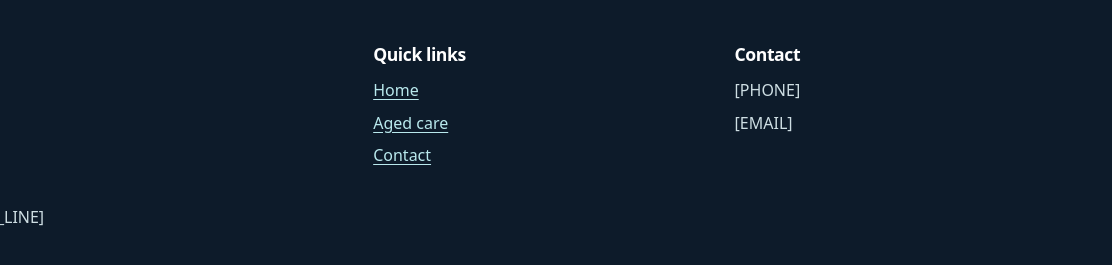
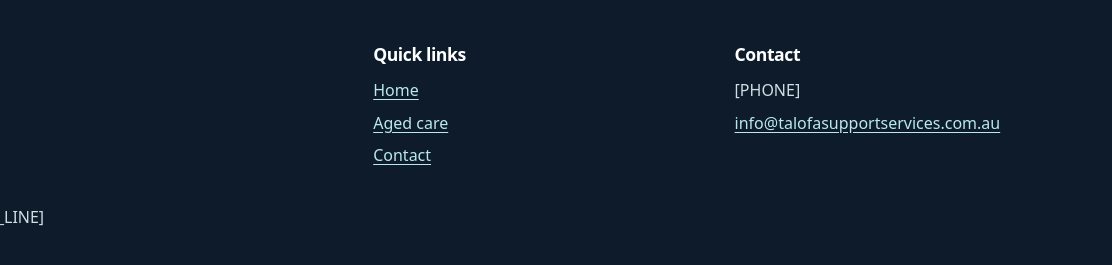
Before and after one commit to welcometothenextlevel/talofa, a plain HTML site: page ndis-services.html in a window 1280 px wide. Shown: the part 2002-2267 px from the top of the page, 168-1280 px from the left. Drawn offline with Linux system fonts and the light colour scheme.

Commit message:
Talofa website

```diff
--- a/assets/script.js
+++ b/assets/script.js
@@ -1,2 +1,2 @@
 const t=document.querySelector('.nav-toggle'),n=document.querySelector('.site-nav');if(t&&n){const c=()=>{t.setAttribute('aria-expanded','false');t.setAttribute('aria-label','Open navigation');n.classList.remove('open');document.body.classList.remove('nav-open')};t.addEventListener('click',()=>{const o=t.getAttribute('aria-expanded')==='true';t.setAttribute('aria-expanded',String(!o));t.setAttribute('aria-label',o?'Open navigation':'Close navigation');n.classList.toggle('open',!o);document.body.classList.toggle('nav-open',!o)});n.querySelectorAll('a').forEach(a=>a.addEventListener('click',c));addEventListener('resize',()=>{if(innerWidth>=928)c()})}document.querySelectorAll('[data-year]').forEach(e=>e.textContent=new Date().getFullYear());
-const f=document.querySelector('[data-github-contact]');if(f){f.addEventListener('submit',e=>{e.preventDefault();const d=new FormData(f),s=encodeURIComponent('Talofa website enquiry from '+(d.get('name')||'website visitor')),b=encodeURIComponent(['Name: '+(d.get('name')||''),'Phone: '+(d.get('phone')||''),'Email: '+(d.get('email')||''),'I am a: '+(d.get('type')||''),'','Message:',d.get('message')||''].join('\n'));location.href='mailto:[EMAIL]?subject='+s+'&body='+b})}
+const f=document.querySelector('[data-github-contact]');if(f){f.addEventListener('submit',e=>{e.preventDefault();const d=new FormData(f),s=encodeURIComponent('Talofa website enquiry from '+(d.get('name')||'website visitor')),b=encodeURIComponent(['Name: '+(d.get('name')||''),'Phone: '+(d.get('phone')||''),'Email: '+(d.get('email')||''),'I am a: '+(d.get('type')||''),'','Message:',d.get('message')||''].join('\n'));location.href='mailto:info@talofasupportservices.com.au?subject='+s+'&body='+b})}
--- a/ndis-services.html
+++ b/ndis-services.html
@@ -1,4 +1,4 @@
-<!doctype html><html lang="en-AU"><head><meta charset="utf-8"><meta name="viewport" content="width=device-width,initial-scale=1"><title>NDIS Disability Support Services | Talofa [SERVICE_AREA]</title><meta name="description" content="Explore NDIS disability support services in [SERVICE_AREA]."><meta property="og:title" content="NDIS Services | Talofa"><meta property="og:description" content="Support shaped around your goals."><meta property="og:type" content="website"><meta property="og:image" content="assets/logo.png"><link rel="stylesheet" href="assets/styles.css?v=4"><script src="assets/script.js?v=4" defer></script></head><body><a class="skip" href="#main">Skip to main content</a>
+<!doctype html><html lang="en-AU"><head><meta charset="utf-8"><meta name="viewport" content="width=device-width,initial-scale=1"><title>NDIS Disability Support Services | Talofa [SERVICE_AREA]</title><meta name="description" content="Explore NDIS disability support services in [SERVICE_AREA]."><meta property="og:title" content="NDIS Services | Talofa"><meta property="og:description" content="Support shaped around your goals."><meta property="og:type" content="website"><meta property="og:image" content="assets/logo.png"><link rel="stylesheet" href="assets/styles.css?v=5"><script src="assets/script.js?v=5" defer></script></head><body><a class="skip" href="#main">Skip to main content</a>
 <header class="site-header"><div class="container nav-wrap"><a class="brand" href="index.html"><img src="assets/logo.png" alt="Talofa Support Services" width="300" height="410"></a><button class="nav-toggle" aria-expanded="false" aria-controls="nav" aria-label="Open navigation"><span class="bars"></span></button><nav class="site-nav" id="nav"><ul><li><a href="index.html">Home</a></li><li><a href="ndis-services.html" aria-current="page">NDIS services</a></li><li><a href="aged-care.html">Aged care</a></li><li><a href="about.html">About us</a></li><li class="nav-call-item"><a class="nav-call" href="tel:[PHONE]">Call us now</a></li><li><a class="nav-cta" href="contact.html">Get in touch</a></li></ul></nav></div><div class="hand-border" aria-hidden="true"></div></header>
 <main id="main"><section class="page-hero"><div class="container"><p class="eyebrow">NDIS support</p><h1>Practical support for everyday possibilities</h1><p class="lead">Services guided by your choices, goals and NDIS plan.</p></div></section><section class="section white"><div class="container"><div class="section-heading"><h2>Help that fits your life</h2><p>We take time to understand what matters to you.</p></div><!-- Confirm services with client. --><div class="grid three"><article class="card"><h3>Daily Living Support</h3><p>Assistance with routines, appointments and personal goals.</p></article><article class="card"><h3>Community Participation</h3><p>Support to enjoy activities and connect with your community.</p></article><article class="card"><h3>Personal Care</h3><p>Respectful assistance centred on privacy and dignity.</p></article><article class="card"><h3>Transport Assistance</h3><p>Support to travel to appointments and activities.</p></article><article class="card"><h3>Household Tasks</h3><p>Help with cleaning, laundry and meal preparation.</p></article><article class="card"><h3>Respite Care</h3><p>Planned support for participants and carers.</p></article></div></div></section><div class="hand-divider" aria-hidden="true"></div><section class="section"><div class="container"><div class="cta"><h2>Questions about your NDIS plan?</h2><div class="actions"><a class="button" href="contact.html">Talk with our team</a></div></div></div></section></main>
-<footer class="site-footer"><div class="hand-border"></div><div class="footer-body"><div class="container footer-grid"><div class="footer-brand"><img src="assets/logo.png" alt="Talofa Support Services"><p>[REGISTRATION_LINE]</p></div><div><h2>Quick links</h2><ul class="footer-links"><li><a href="index.html">Home</a></li><li><a href="aged-care.html">Aged care</a></li><li><a href="contact.html">Contact</a></li></ul></div><div><h2>Contact</h2><ul class="footer-links"><li>[PHONE]</li><li>[EMAIL]</li></ul></div></div></div></footer><a class="whatsapp-widget" href="https://wa.me/61494636431" target="_blank" rel="noopener noreferrer" aria-label="Contact Talofa Support Services on WhatsApp"><svg viewBox="0 0 32 32" aria-hidden="true"><circle cx="16" cy="16" r="15" fill="currentColor"/><path fill="#0d1b2a" d="M23.2 8.7A10 10 0 0 0 7.5 20.8L6 26l5.4-1.4A10 10 0 0 0 26 15.7a9.9 9.9 0 0 0-2.8-7Zm-7.1 15.2a8.2 8.2 0 0 1-4.2-1.1l-.3-.2-3.2.8.9-3.1-.2-.3a8.2 8.2 0 1 1 7 3.9Zm4.5-6.1c-.2-.1-1.4-.7-1.7-.8-.2-.1-.4-.1-.6.2l-.7.9c-.2.2-.3.2-.6.1a6.7 6.7 0 0 1-3.3-2.9c-.3-.5.3-.5.8-1.6.1-.2 0-.4 0-.5l-.8-2c-.2-.5-.4-.4-.6-.4h-.5c-.2 0-.5.1-.7.3-.2.3-1 1-1 2.4s1 2.8 1.2 3c.1.2 2 3.1 5 4.3 1.9.8 2.7.9 3.7.8.6-.1 1.4-.6 1.6-1.1.2-.6.2-1 .2-1.1-.1-.1-.3-.2-.6-.3Z"/></svg><span><small>WhatsApp</small>Contact us</span></a></body></html>
+<footer class="site-footer"><div class="hand-border"></div><div class="footer-body"><div class="container footer-grid"><div class="footer-brand"><img src="assets/logo.png" alt="Talofa Support Services"><p>[REGISTRATION_LINE]</p></div><div><h2>Quick links</h2><ul class="footer-links"><li><a href="index.html">Home</a></li><li><a href="aged-care.html">Aged care</a></li><li><a href="contact.html">Contact</a></li></ul></div><div><h2>Contact</h2><ul class="footer-links"><li>[PHONE]</li><li><a href="mailto:info@talofasupportservices.com.au">info@talofasupportservices.com.au</a></li></ul></div></div></div></footer><a class="whatsapp-widget" href="https://wa.me/61494636431" target="_blank" rel="noopener noreferrer" aria-label="Contact Talofa Support Services on WhatsApp"><svg viewBox="0 0 32 32" aria-hidden="true"><circle cx="16" cy="16" r="15" fill="currentColor"/><path fill="#0d1b2a" d="M23.2 8.7A10 10 0 0 0 7.5 20.8L6 26l5.4-1.4A10 10 0 0 0 26 15.7a9.9 9.9 0 0 0-2.8-7Zm-7.1 15.2a8.2 8.2 0 0 1-4.2-1.1l-.3-.2-3.2.8.9-3.1-.2-.3a8.2 8.2 0 1 1 7 3.9Zm4.5-6.1c-.2-.1-1.4-.7-1.7-.8-.2-.1-.4-.1-.6.2l-.7.9c-.2.2-.3.2-.6.1a6.7 6.7 0 0 1-3.3-2.9c-.3-.5.3-.5.8-1.6.1-.2 0-.4 0-.5l-.8-2c-.2-.5-.4-.4-.6-.4h-.5c-.2 0-.5.1-.7.3-.2.3-1 1-1 2.4s1 2.8 1.2 3c.1.2 2 3.1 5 4.3 1.9.8 2.7.9 3.7.8.6-.1 1.4-.6 1.6-1.1.2-.6.2-1 .2-1.1-.1-.1-.3-.2-.6-.3Z"/></svg><span><small>WhatsApp</small>Contact us</span></a></body></html>
```
Also changed, not shown: about.html (+1 -1 lines), aged-care.html (+2 -2 lines), contact.html (+1 -1 lines), index.html (+2 -2 lines), thank-you.html (+1 -1 lines), UPLOAD-INSTRUCTIONS.txt, 1 other file.
